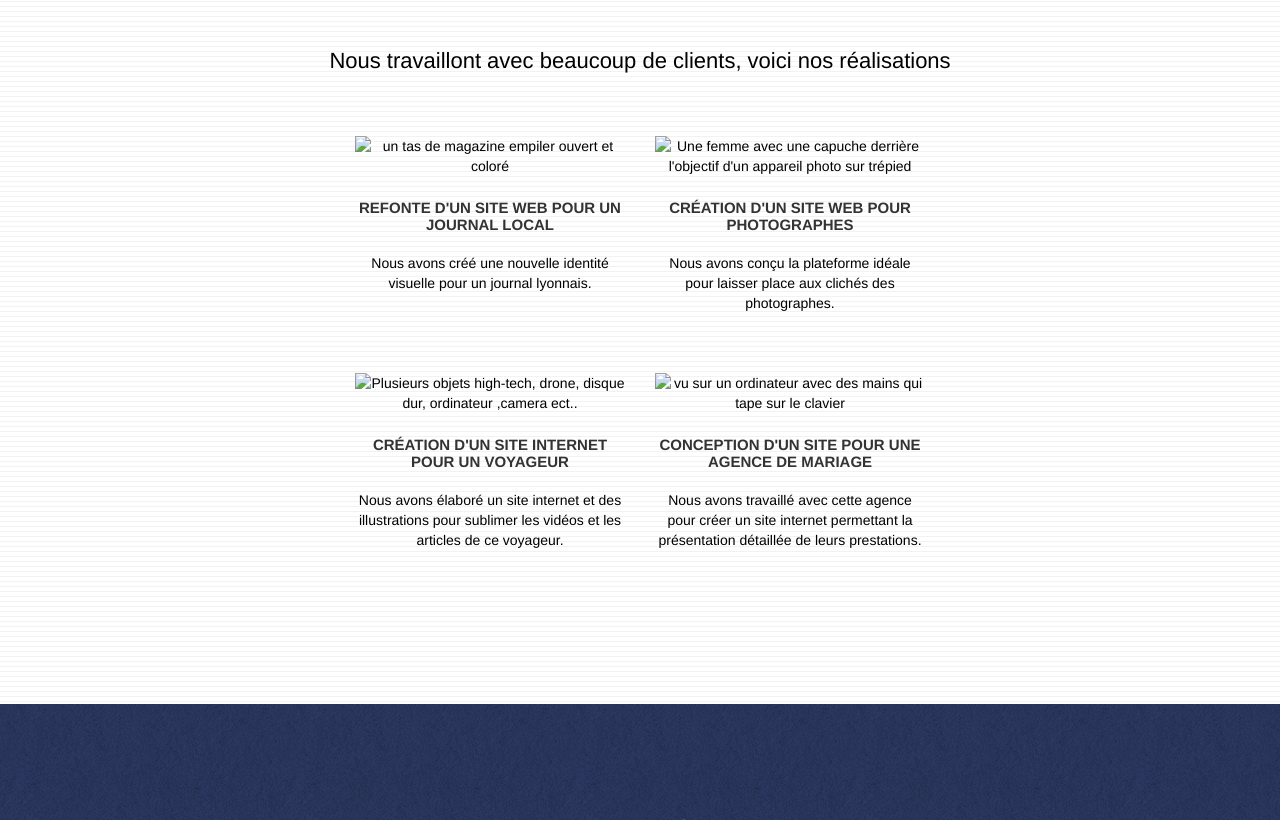
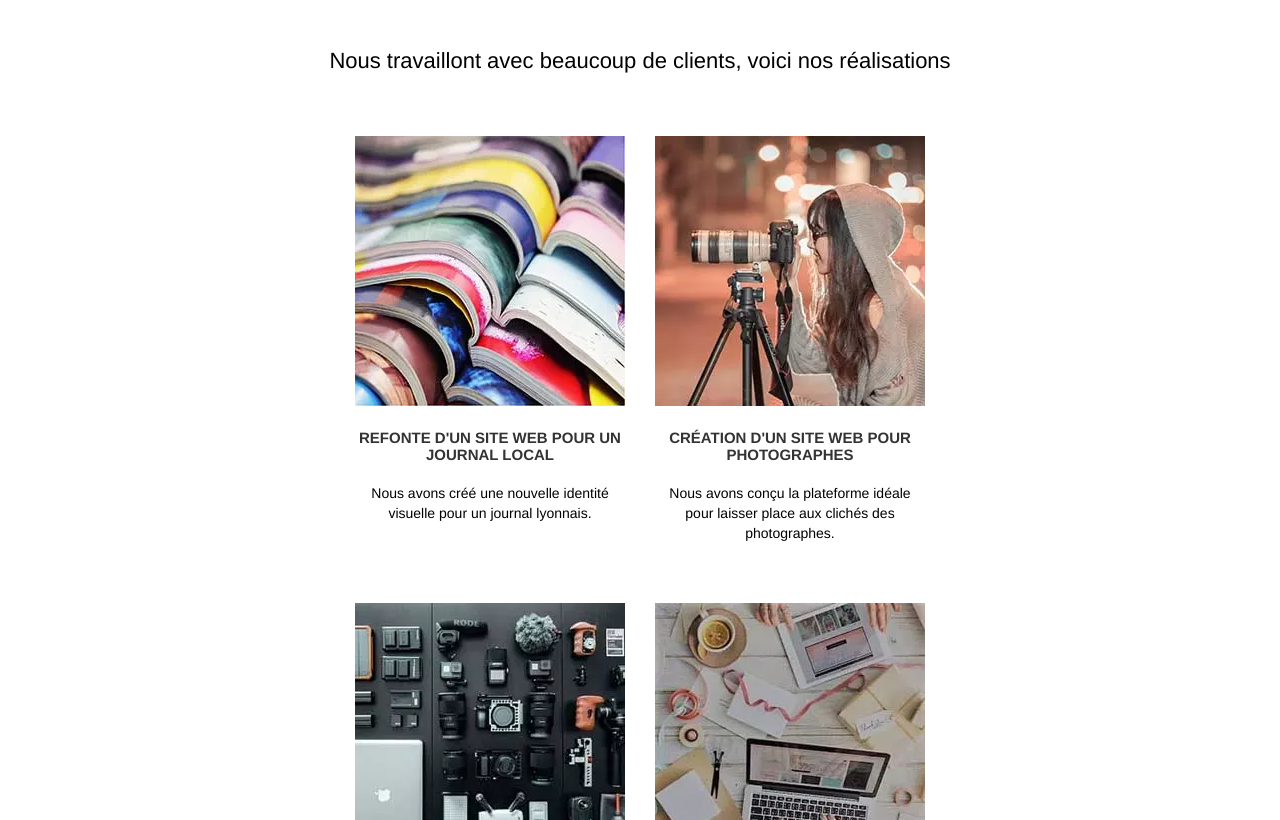
Before and after one commit to jessicagodin28/JessicaGodin_4_22042021, a plain HTML site: page index.html in a window 1280 px wide. Shown: the part 1980-2800 px from the top of the page. Drawn offline with Linux system fonts and the light colour scheme.

Commit message:
img webp

```diff
--- a/index.html
+++ b/index.html
@@ -83,7 +83,7 @@
             <div class="navbar-header">
               <a class="navbar-brand" href="#"
                 ><img
-                  src="img/la-chouette-agence.png"
+                  src="img/la-chouette-agence.webp"
                   alt="Lyon web design logo agence web meilleure agence"
                   height="40"
               /></a>
@@ -123,7 +123,7 @@
           <div class="row tight-width-whitespace">
             <div class="col-sm-12">
               <img
-                src="img/logo.png"
+                src="img/logo.webp"
                 class="center-block image-resize-mode"
                 width="100"
                 alt="Logo du site"
@@ -265,12 +265,12 @@
             <section class="col-sm-6">
               <a
                 href="#"
-                data-lightbox="img/1.jpg"
+                data-lightbox="img/1.webp"
                 data-gallery-id="gallery-1"
                 data-caption="Refonte d'un site web pour un journal local"
                 data-frame="snapshot-lb"
                 ><img
-                  src="img/1.jpg"
+                  src="img/1.webp"
                   alt="un tas de magazine empiler ouvert et coloré"
                   class="img-responsive portfolio-thumb"
               /></a>
@@ -285,12 +285,12 @@
             <section class="col-sm-6">
               <a
                 href="#"
-                data-lightbox="img/2.jpg"
+                data-lightbox="img/2.webp"
                 data-gallery-id="gallery-1"
                 data-caption="Création d'un site web pour photographes"
                 data-frame="snapshot-lb"
                 ><img
-                  src="img/2.jpg"
+                  src="img/2.webp"
                   class="img-responsive portfolio-thumb"
                   alt="Une femme avec une capuche derrière l'objectif d'un appareil photo sur trépied"
               /></a>
@@ -307,12 +307,12 @@
             <section class="col-sm-6">
               <a
                 href="#"
-                data-lightbox="img/3.jpg"
+                data-lightbox="img/3.webp"
                 data-gallery-id="gallery-1"
                 data-caption="Création d'un site internet pour un voyageur"
                 data-frame="snapshot-lb"
                 ><img
-                  src="img/3.jpg"
+                  src="img/3.webp"
                   class="img-responsive portfolio-thumb"
                   alt="Plusieurs objets high-tech, drone, disque dur, ordinateur ,camera ect.."
               /></a>
@@ -327,12 +327,12 @@
             <section class="col-sm-6">
               <a
                 href="#"
-                data-lightbox="img/4.jpg"
+                data-lightbox="img/4.webp"
                 data-gallery-id="gallery-1"
                 data-caption="Conception d'un site pour une agence de mariage"
                 data-frame="snapshot-lb"
                 ><img
-                  src="img/4.jpg"
+                  src="img/4.webp"
                   class="img-responsive portfolio-thumb"
                   alt="vu sur un ordinateur avec des mains qui tape sur le clavier"
               /></a>
```
Also changed, not shown: contact.html (+1 -1 lines), img/dots-bg.png (deleted), img/dots-bg.webp (added), img/la-chouette-agence.png (deleted), img/la-chouette-agence.webp (added), img/lines-h2-bg.png (deleted), img/lines-h2-bg.webp (added), img/logo.png (deleted), img/logo.webp (added), img/texture-paper.png (deleted), img/texture-paper.webp (added).
